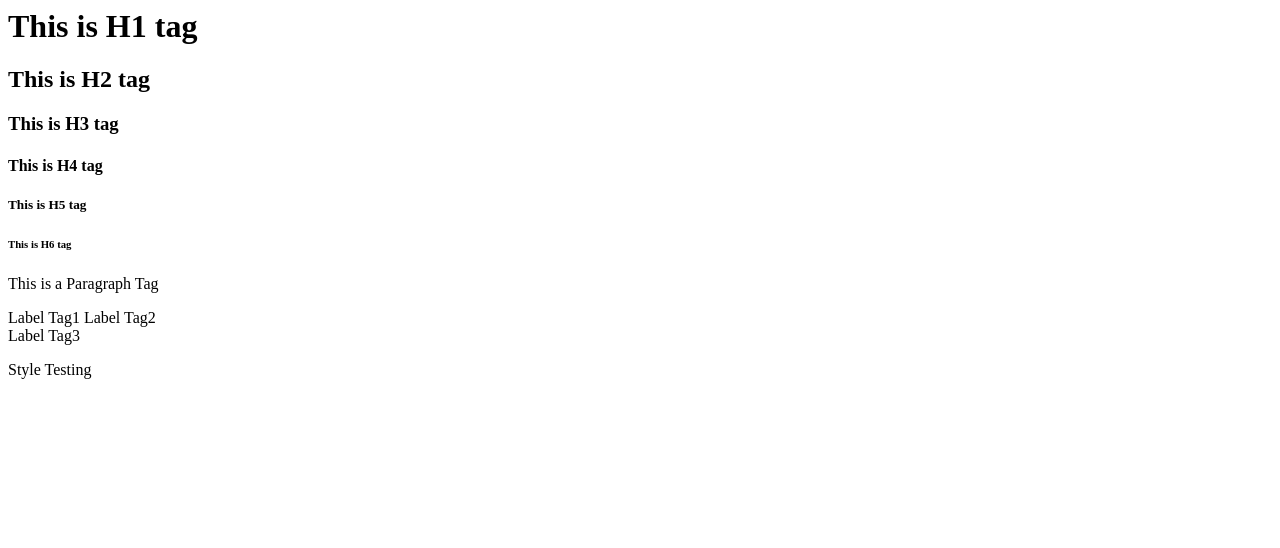
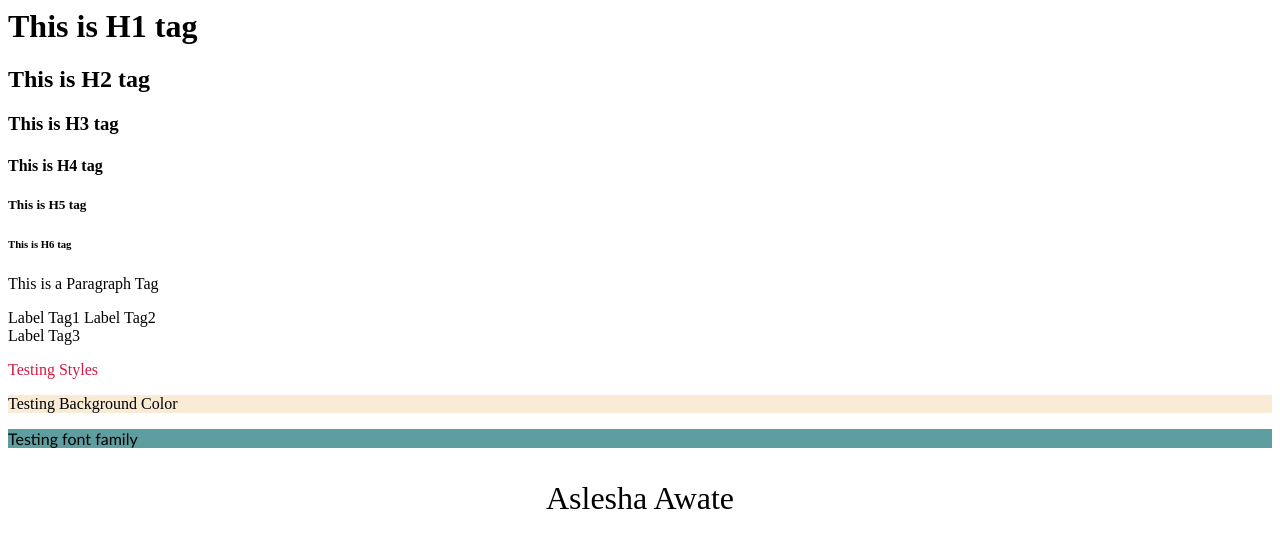
Before and after one commit to AsleshaAwate/HTML, a plain HTML site: page Day-1/index.html in a window 1280 px wide. Drawn offline with Linux system fonts and the light colour scheme.

Commit message:
day 1 update

```diff
--- a/Day-1/index.html
+++ b/Day-1/index.html
@@ -14,8 +14,10 @@
     <label>Label Tag1</label>
     <label>Label Tag2</label> <br>
     <label>Label Tag3</label>
-
-    <p style="">Style Testing</p>
+    <p style="color: rgb(214, 24, 65);">Testing Styles</p>
+    <p style="background-color: antiquewhite;">Testing Background Color </p>
+    <p style="color: black; background-color: cadetblue; font-family: 'Gill Sans', 'Gill Sans MT', Calibri, 'Trebuchet MS', sans-serif; font-size: medium;">Testing font family</p>
+    <p style="text-align: center;font-size: xx-large;"> Aslesha Awate</p>
 
 </body>
 </html>
```
